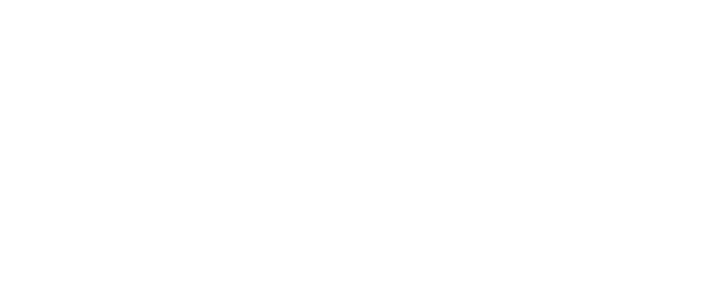
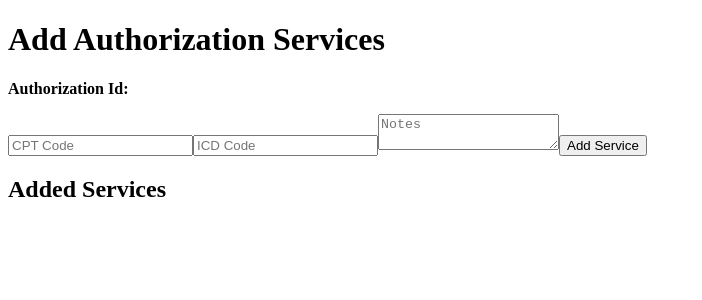
Before and after one commit to Saitharunmotipeta/prior-authorization-tracking-system, a Vue app in the folder frontend/: page /specialist/add-services in a window 1280 px wide. Before the commit this address had no page. Shown: the top 300 px of the page, without its empty margins (0-702 px from the left). Built offline with nearby package versions, Linux system fonts and the light colour scheme.

Commit message:
services addition logic fixed

```diff
--- a/frontend/src/api/specialist.api.ts
+++ b/frontend/src/api/specialist.api.ts
@@ -21,6 +21,10 @@ import type {
   CreateAuthorizationRequest,
   CreateAuthorizationResponse
 } from "../types/authorization.interface";
+
+import type {
+  AddAuthorizationServiceRequest
+} from "../types/authorization-service.interface";
 
 export const getFacilities = async () => {
   const response =
@@ -126,3 +130,17 @@ export const verifyEncounter = async (
 
     return response.data;
   };
+
+  export const addAuthorizationService =
+  async (
+    authorizationRequestId: number,
+    request: AddAuthorizationServiceRequest
+  ) => {
+    const response =
+      await specialistApiClient.post(
+        `/api/Authorization/${authorizationRequestId}/services`,
+        request
+      );
+
+    return response.data;
+  };
--- /dev/null
+++ b/frontend/src/pages/specialist/AddAuthorizationServicesPage.vue
@@ -0,0 +1,126 @@
+<script setup lang="ts">
+import { ref } from "vue";
+
+import { storeToRefs } from "pinia";
+
+import {
+  useAuthorizationStore
+} from "../../stores/authorization.store";
+
+const authorizationStore =
+  useAuthorizationStore();
+
+const {
+  authorizationRequestId,
+  services
+} =
+  storeToRefs(
+    authorizationStore
+  );
+
+const cptCode =
+  ref("");
+
+const icdCode =
+  ref("");
+
+const notes =
+  ref("");
+
+const addService =
+  async () => {
+    await authorizationStore
+      .addService({
+        cptCode:
+          cptCode.value,
+
+        icdCode:
+          icdCode.value,
+
+        notes:
+          notes.value
+      });
+
+    cptCode.value = "";
+    icdCode.value = "";
+    notes.value = "";
+  };
+</script>
+
+<template>
+  <div class="page">
+
+    <h1>
+      Add Authorization Services
+    </h1>
+
+    <div class="card">
+
+      <p>
+        <strong>
+          Authorization Id:
+        </strong>
+
+        {{ authorizationRequestId }}
+      </p>
+
+      <input
+        v-model="cptCode"
+        placeholder="CPT Code"
+      />
+
+      <input
+        v-model="icdCode"
+        placeholder="ICD Code"
+      />
+
+      <textarea
+        v-model="notes"
+        placeholder="Notes"
+      />
+
+      <button
+        @click="
+          addService()
+        "
+      >
+        Add Service
+      </button>
+
+    </div>
+
+    <div class="card">
+
+      <h2>
+        Added Services
+      </h2>
+
+      <div
+        v-for="
+          (service,index)
+          in services
+        "
+        :key="index"
+      >
+        <p>
+          CPT:
+          {{ service.cptCode }}
+        </p>
+
+        <p>
+          ICD:
+          {{ service.icdCode }}
+        </p>
+
+        <p>
+          Notes:
+          {{ service.notes }}
+        </p>
+
+        <hr />
+      </div>
+
+    </div>
+
+  </div>
+</template>
--- a/frontend/src/router/specialist.routes.ts
+++ b/frontend/src/router/specialist.routes.ts
@@ -14,6 +14,9 @@ from "../pages/specialist/DocumentVerificationPage.vue";
 
 import CreateAuthorizationRequestPage
 from "../pages/specialist/CreateAuthorizationRequestPage.vue";
+
+import AddAuthorizationServicesPage
+from "../pages/specialist/AddAuthorizationServicesPage.vue";
 
 export const specialistRoutes: RouteRecordRaw[] = [
   {
@@ -46,5 +49,15 @@ export const specialistRoutes: RouteRecordRaw[] = [
     "CreateAuthorization",
   component:
     CreateAuthorizationRequestPage
+},
+{
+  path:
+    "/specialist/add-services",
+
+  name:
+    "AddAuthorizationServices",
+
+  component:
+    AddAuthorizationServicesPage
 }
 ];
--- a/frontend/src/stores/authorization.store.ts
+++ b/frontend/src/stores/authorization.store.ts
@@ -1,12 +1,17 @@
 import { defineStore } from "pinia";
 
 import {
-  createAuthorizationRequest
+  createAuthorizationRequest,
+  addAuthorizationService
 } from "../api/specialist.api";
 
 import type {
   CreateAuthorizationRequest
 } from "../types/authorization.interface";
+
+import type {
+  AddAuthorizationServiceRequest
+} from "../types/authorization-service.interface";
 
 export const useAuthorizationStore =
   defineStore(
@@ -19,6 +24,9 @@ export const useAuthorizationStore =
         payerId: 0,
 
         priority: 0,
+
+        services:
+          [] as AddAuthorizationServiceRequest[],
 
         loading: false,
 
@@ -34,6 +42,8 @@ export const useAuthorizationStore =
           try {
             this.loading = true;
 
+            this.error = null;
+
             const response =
               await createAuthorizationRequest(
                 request
@@ -47,12 +57,78 @@ export const useAuthorizationStore =
           catch (error) {
             console.error(error);
 
+            this.error =
+              "Failed to create authorization request";
+
             throw error;
           }
           finally {
             this.loading = false;
           }
+        },
+
+        async addService(
+          request:
+            AddAuthorizationServiceRequest
+        ) {
+          if (
+            !this.authorizationRequestId
+          ) {
+            throw new Error(
+              "Authorization Request Id not found."
+            );
+          }
+
+          try {
+            this.loading = true;
+
+            this.error = null;
+
+            await addAuthorizationService(
+              this.authorizationRequestId,
+              request
+            );
+
+            this.services.push(
+              request
+            );
+          }
+          catch (error) {
+            console.error(error);
+
+            this.error =
+              "Failed to add service";
+
+            throw error;
+          }
+          finally {
+            this.loading = false;
+          }
+        },
+
+        resetAuthorization() {
+          this.authorizationRequestId =
+            null;
+
+          this.payerId = 0;
+
+          this.priority = 0;
+
+          this.services = [];
+
+          this.error = null;
         }
+      },
+
+      getters: {
+        hasAuthorization:
+          (state) =>
+            state.authorizationRequestId !==
+            null,
+
+        serviceCount:
+          (state) =>
+            state.services.length
       }
     }
   );
```
Also changed, not shown: frontend/src/pages/specialist/AuthorizationSummaryPage.vue (added).
